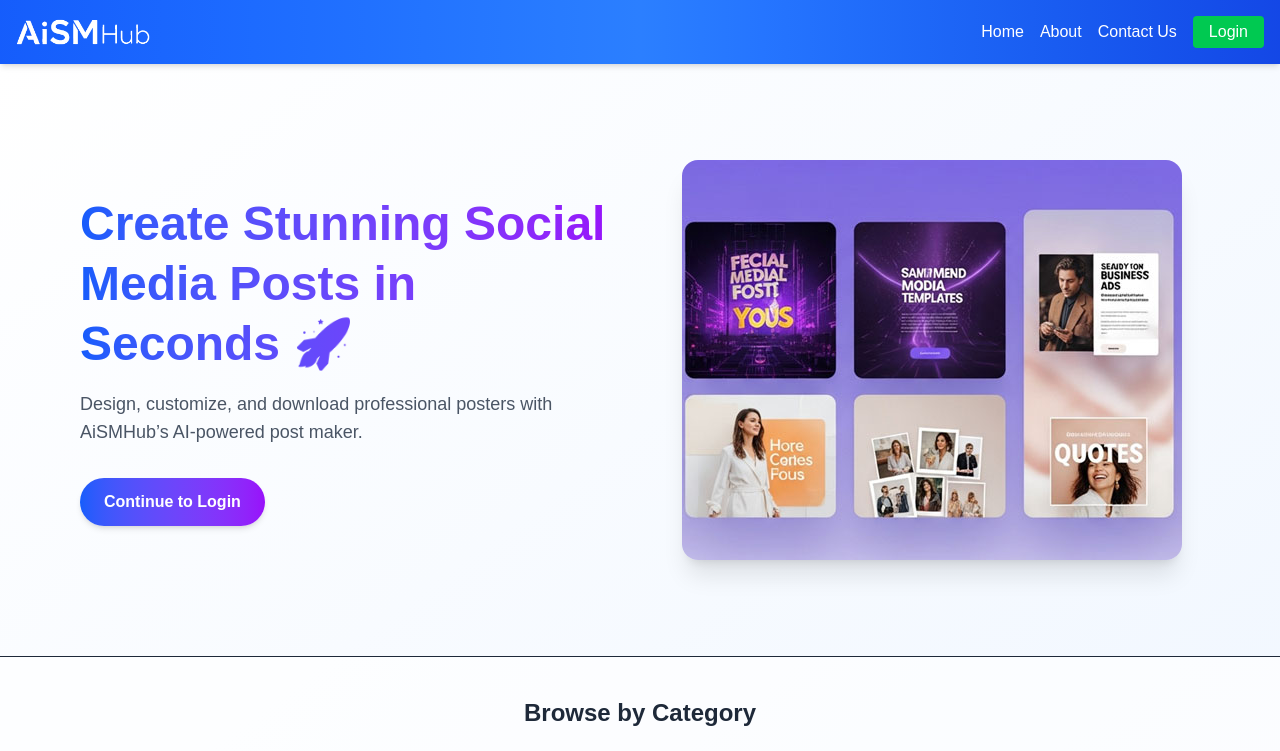
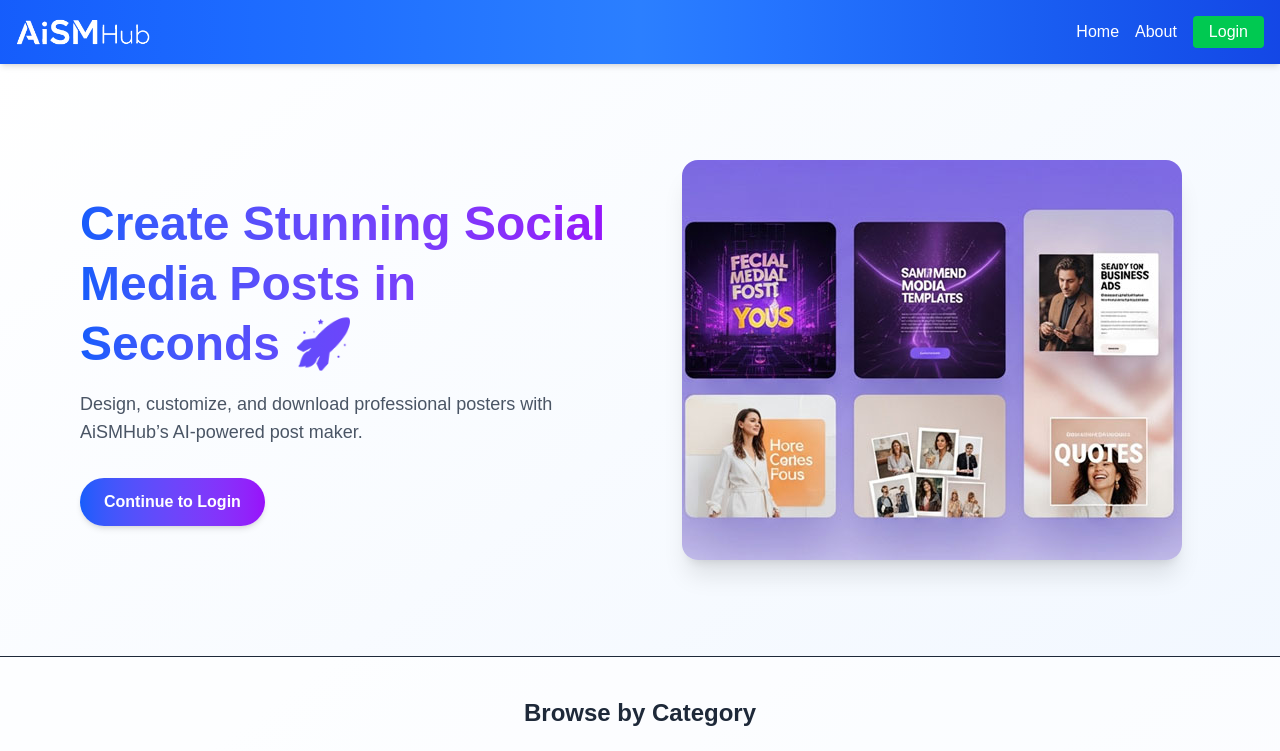
Before and after one commit to aismg21/aismhub, a Next.js app: page / in a window 1280 px wide. Shown: the top 751 px of the page. Built offline with nearby package versions, Linux system fonts and the light colour scheme; no server answers; the database is empty.

Commit message:
old file

```diff
--- a/app/components/Header.tsx
+++ b/app/components/Header.tsx
@@ -50,10 +50,8 @@ export default function Header() {
         <nav className="hidden md:flex space-x-4 items-center">
           <Link href={homeLink} className="hover:underline">Home</Link>
 
+          {/* ✅ NEW ABOUT LINK */}
           <Link href="/about" className="hover:underline">About</Link>
-
-          {/* ✅ Added Contact Page Link */}
-          <Link href="/contact" className="hover:underline">Contact Us</Link>
 
           {user && <Link href="/profile" className="hover:underline">Profile</Link>}
 
@@ -102,12 +100,8 @@ export default function Header() {
           >
             <Link href={homeLink} onClick={() => setMenuOpen(false)}>Home</Link>
 
+            {/* ✅ NEW ABOUT LINK */}
             <Link href="/about" onClick={() => setMenuOpen(false)}>About</Link>
-
-            {/* ✅ Added Contact Page Link */}
-            <Link href="/contact" onClick={() => setMenuOpen(false)}>
-              Contact Us
-            </Link>
 
             {user && (
               <Link href="/profile" onClick={() => setMenuOpen(false)}>
```
